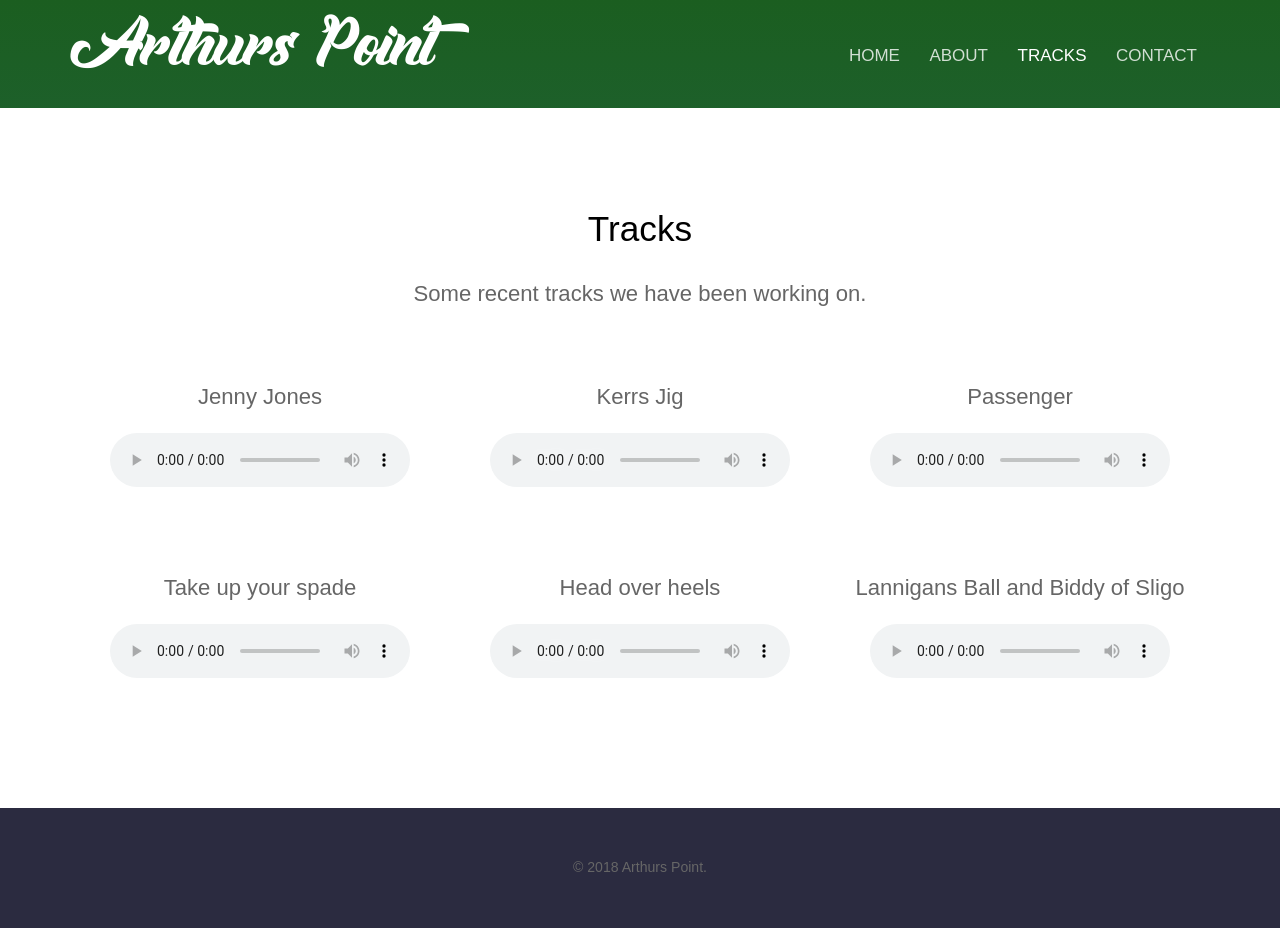
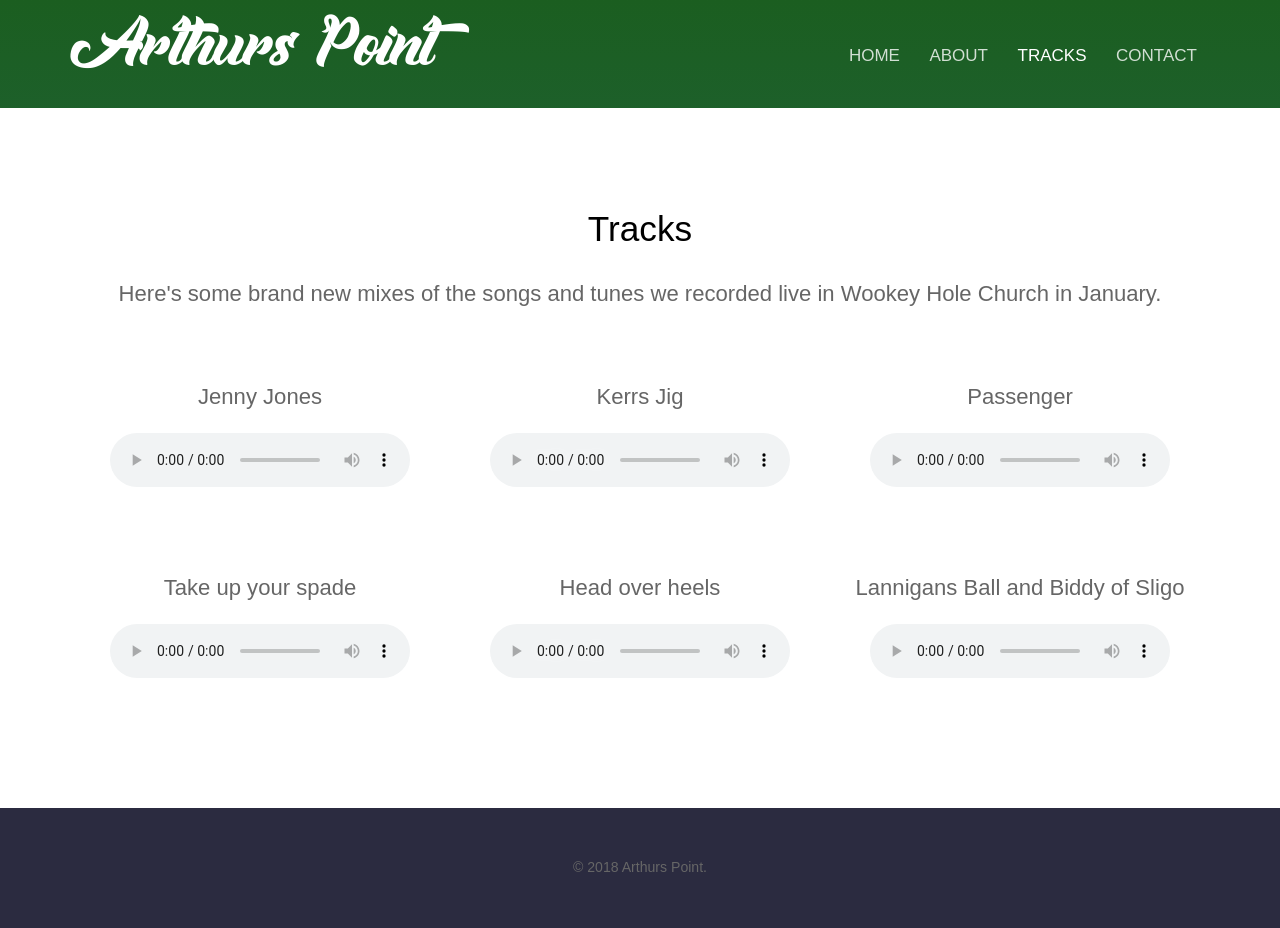
Before and after one commit to arthurspoint/arthurspoint.github.io, a Jekyll site: the page built from tracks.html, in a window 1280 px wide. Built offline with Jekyll 4.4.1, drawn with Linux system fonts in a browser that asks for light colours.

```diff
--- a/tracks.html
+++ b/tracks.html
@@ -1,7 +1,7 @@
 ---
 title: Tracks
 heading: Tracks
-description: Some recent tracks we have been working on.
+description: Here's some brand new mixes of the songs and tunes we recorded live in Wookey Hole Church in January.
 songs:
 - url: jenny-jones.mp3
   name: Jenny Jones
```
